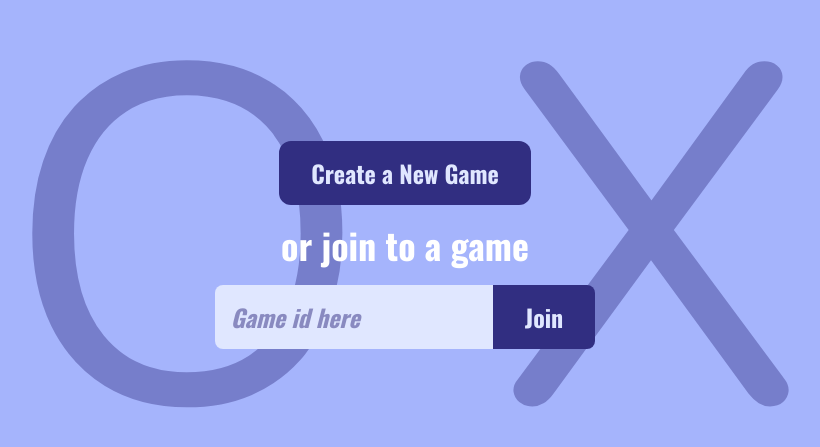
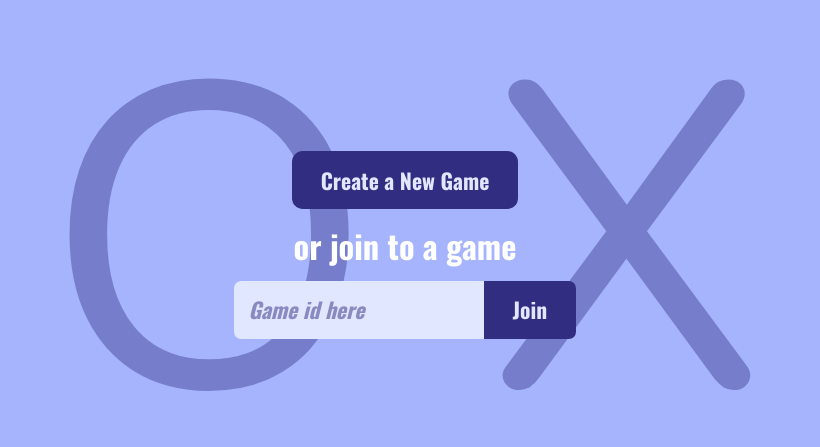
Before and after one commit to cooskun/gomoku, a Next.js app: page / in a window 1280 px wide. Shown: the part 155-602 px from the top of the page, without its empty margins (235-1055 px from the left). Built offline with nearby package versions, Linux system fonts and the light colour scheme; no server answers.

Commit message:
Adjust font-size for adaptive look

```diff
--- a/src/public/globals.css
+++ b/src/public/globals.css
@@ -1,4 +1,4 @@
-@import url('https://fonts.googleapis.com/css2?family=Nunito:wght@200;800&family=Oswald:wght@700&display=swap');
+@import url("https://fonts.googleapis.com/css2?family=Nunito:wght@200;800&family=Oswald:wght@700&display=swap");
 
 @tailwind base;
 @tailwind components;
@@ -18,8 +18,12 @@
   }
 }
 
+html {
+  font-size: min(16px, 1.8vmin);
+}
+
 body {
-  font-family: 'Oswald', sans-serif;
+  font-family: "Oswald", sans-serif;
 }
 
 .App {
```
